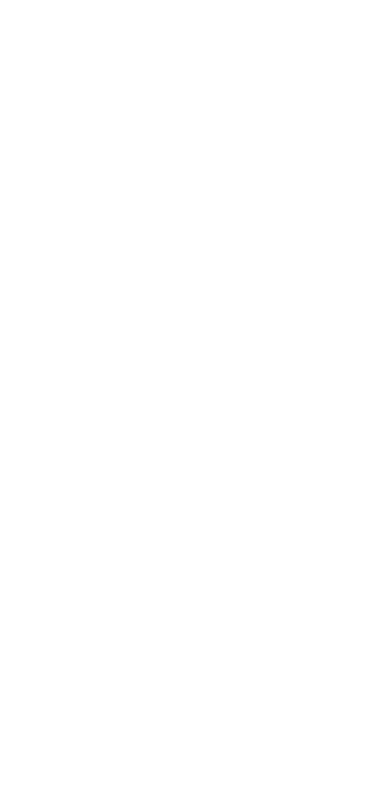
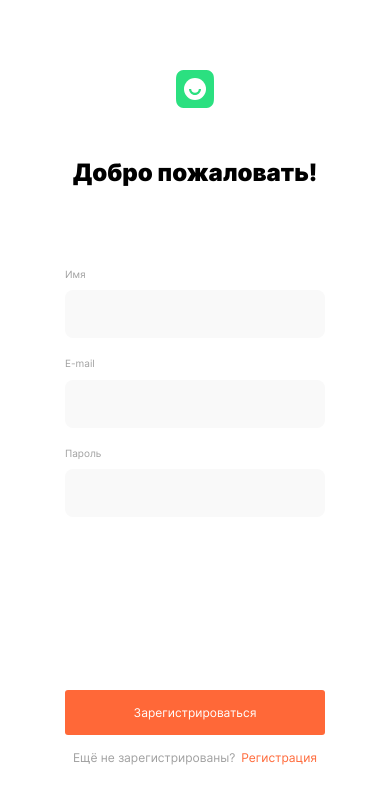
Before and after one commit to TarEvgen/movies-explorer-frontend, a React (Create React App) app: page /sign-in in a window 390 px wide. Before the commit this address had no page. Shown: the top 804 px of the page. Built offline with nearby package versions, Linux system fonts and the light colour scheme.

Commit message:
add form login

```diff
--- a/src/components/App/App.js
+++ b/src/components/App/App.js
@@ -2,6 +2,7 @@
 import { Routes, Route } from "react-router-dom";
 import Header from "../Header/Header";
 import Register from "../Register/Register";
+import Login from "../Login/Login";
 //import ProtectedRoute from "./ProtectedRoute";
 
 
@@ -18,6 +19,19 @@
                 />
               }
             />
+
+<Route
+              path="/sign-in"
+              element={
+                <Login
+
+                />
+              }
+            />
+
+
+
+
 
       </Routes>
 
--- /dev/null
+++ b/src/components/Login/Login.js
@@ -0,0 +1,44 @@
+import { Link } from "react-router-dom";
+import "./Login.css";
+
+function Login() {
+  return (
+    <>
+      <form className="form">
+        <div className="logo logo__form"></div>
+        <h2 className="form__name">Добро пожаловать!</h2>
+
+        <label className="form__input-name">
+          Имя
+          <input className="form__input" id="name" />
+          <span className="form__imput-error"></span>
+        </label>
+
+        <label className="form__input-name">
+          E-mail
+          <input className="form__input" id="e-mail" />
+          <span className="form__imput-error"></span>
+        </label>
+
+        <label className="form__input-name">
+          Пароль
+          <input type="password" className="form__input" id="password" />
+          <span className="form__imput-error"></span>
+        </label>
+
+        <button className="form__button" type="submit">
+          Зарегистрироваться
+        </button>
+
+        <div className="form__signin">
+          <p className="form__signin-question">Ещё не зарегистрированы?</p>
+          <Link to="/sign-up" className="form__login-link">
+            Регистрация
+          </Link>
+        </div>
+      </form>
+    </>
+  );
+}
+
+export default Login;
--- a/src/components/Register/Register.css
+++ b/src/components/Register/Register.css
@@ -83,6 +83,7 @@
   font-style: "regular";
   line-height: auto;
   font-size: 14px;
+  text-decoration: none;
 }
 
 .form__imput-error {
@@ -91,16 +92,40 @@
 }
 
 @media screen and (max-width: 620px) {
-    .form {
-      max-width: 260px;
+  .form {
+    max-width: 260px;
+  }
+}
 
-    }
+@media screen and (max-width: 620px) {
+  .logo__form {
+    align-self: center;
   }
+}
 
+@media screen and (max-width: 620px) {
+  .form__name {
+    align-self: center;
+    margin-bottom: 82px;
+    margin-top: 51px;
+  }
+}
 
+@media screen and (max-width: 620px) {
+  .form__button {
+    margin-top: 153px;
+    font-size: 12px;
+  }
+}
 
-  @media screen and (max-width: 620px) {
-    .logo__form {
-      align-self: center;
-    }
+@media screen and (max-width: 620px) {
+  .form__login-link {
+    font-size: 12px;
   }
+}
+
+@media screen and (max-width: 620px) {
+  .form__signin-question {
+    font-size: 12px;
+  }
+}
```
Also changed, not shown: src/components/Login/Login.css (added).
